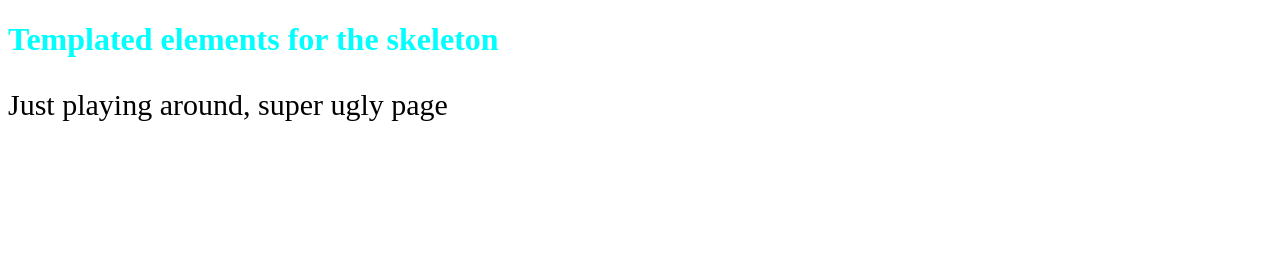
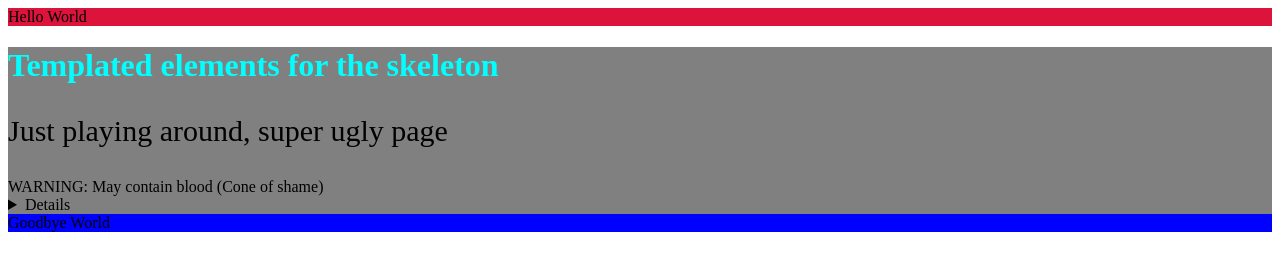
Before and after one commit to lcorndogl/practice-project, a plain HTML site: page index.html in a window 1280 px wide. Drawn offline with Linux system fonts and the light colour scheme.

Commit message:
CSS changes & aded image

```diff
--- a/assets/css/style.css
+++ b/assets/css/style.css
@@ -4,3 +4,12 @@ h1{
 p{
     font-size:30px;
 }
+.menu{
+    background-color:crimson;
+}
+.footer{
+    background-color:blue;
+}
+div{
+    background-color:grey;
+}
--- a/index.html
+++ b/index.html
@@ -16,9 +16,23 @@
         <!--[if lt IE 7]>
             <p class="browsehappy">You are using an <strong>outdated</strong> browser. Please <a href="#">upgrade your browser</a> to improve your experience.</p>
         <![endif]-->
+        <div class="menu">
+            <header>
+                Hello World
+            </header>
+        </div>
         <div>
             <h1>Templated elements for the skeleton</h1>
             <p>Just playing around, super ugly page</p>
+            <summary>WARNING: May contain blood (Cone of shame)
+                <details>
+                    <img src="https://lh3.googleusercontent.com/pw/AP1GczOcqfRAAhN-Lk044Fc4OTrMBQOYDvLEheM3wPoPtvHH04GRcw35VbKmNGe5ZsdjzgVpTWFgd48IRagn2EJgEgo2-oInZQ12Qen7ORBjrP3khMztVdzDjpxvXZwbliqLgzVF9ho39dR6JGK3WZblvPDb8Q=w1322-h1756-s-no-gm" alt="Cone of shame">
+                </details>
+            </summary>
+        </div>
+        <div class="footer">
+            Goodbye World
+
         </div>
     </body>
 </html>
```
